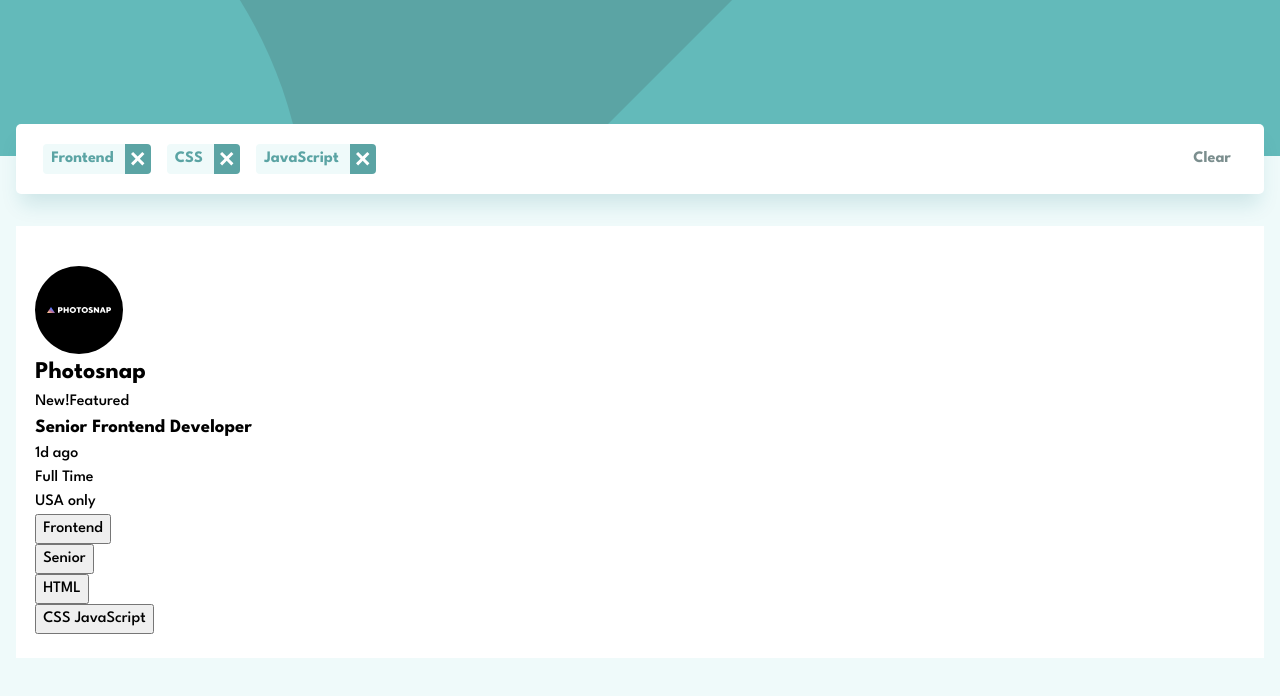
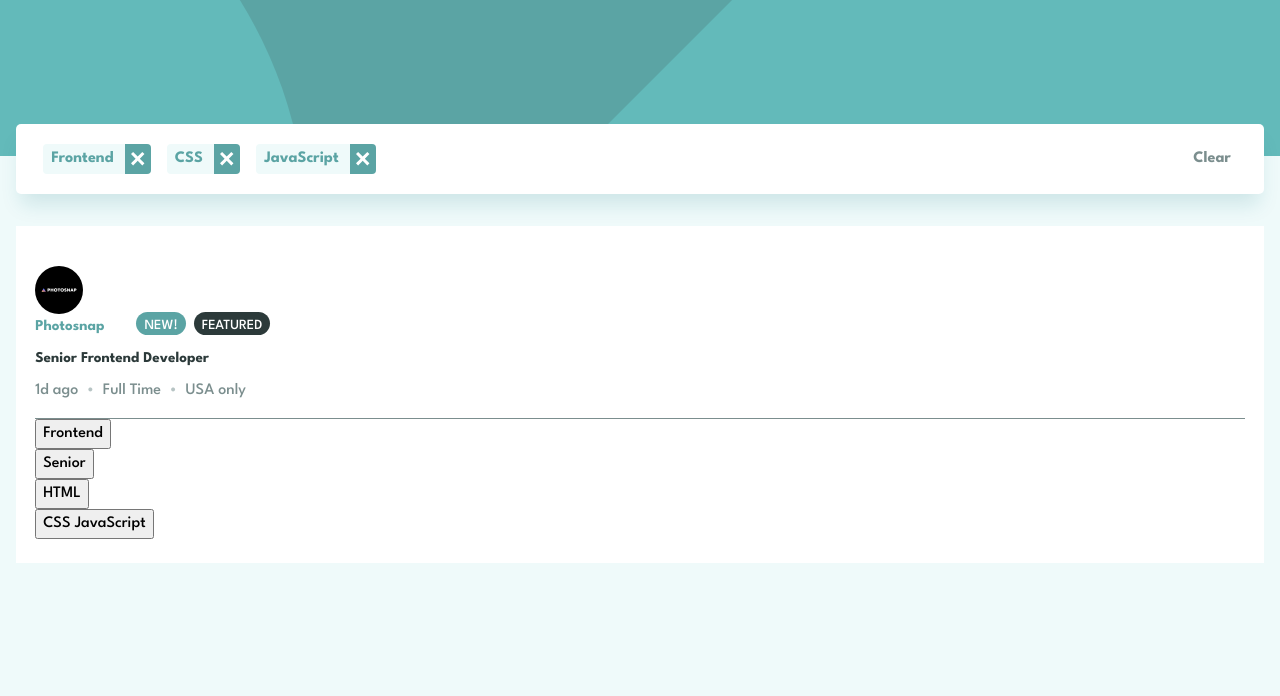
Before and after one commit to ralphvirtucio/job-listings-component, a React (Vite) app: page / in a window 1280 px wide. Shown: the top 696 px of the page. Built offline with nearby package versions, Linux system fonts and the light colour scheme.

Commit message:
Implemented: styles of job content

```diff
--- a/src/components/JobList/Job/JobContent.jsx
+++ b/src/components/JobList/Job/JobContent.jsx
@@ -1,5 +1,6 @@
-import styles from './JobContent.module.css'
-import companyImage from '../../../assets/images/photosnap.svg'
+import styles from './JobContent.module.css';
+import companyImage from '../../../assets/images/photosnap.svg';
+import { Pill } from '../../Pill';
 
 const JobContent = () => {
   return (
@@ -15,8 +16,8 @@ const JobContent = () => {
         <div className={styles['job__content--info-header']}>
           <h2 className={styles.job__company}>Photosnap</h2>
           <div className={styles.job__activity}>
-          <span>New!</span>
-          <span>Featured</span>
+           <Pill label='New!'/>
+           <Pill label='Featured'/>
           </div>
         </div>
 
@@ -24,11 +25,17 @@ const JobContent = () => {
           <h3>Senior Frontend Developer</h3>
         </div>
 
-        <div className={styles.job__details}>
-          <p>1d ago</p>
-          <p>Full Time</p>
-          <p>USA only</p>
-        </div>
+        <ul className={styles.job__details}>
+          <li>
+            <p>1d ago</p>
+          </li>
+          <li>
+            <p>Full Time</p>
+          </li>
+          <li>
+            <p>USA only</p>
+          </li>
+        </ul>
       </div>
     </div>
   );
--- a/src/components/JobList/Job/JobContent.module.css
+++ b/src/components/JobList/Job/JobContent.module.css
@@ -0,0 +1,57 @@
+.job__content {
+  border-bottom: 1px solid var(--neutral-clr-dark-cyan-52);
+  padding-block-end: .95rem;
+}
+
+.job__image {
+  img {
+    width: 3rem;
+    height: 3rem;
+  }
+}
+
+.job__activity {
+  span:not(:last-child) {
+    margin-inline-end: .5rem;
+  }
+}
+
+
+.job__content--info-header {
+  display: flex;
+  align-items: center;
+  gap: 2rem;
+
+  .job__company {
+    color: var(--primary-clr-one);
+    font-size: var(--font-size-body);
+  }
+}
+
+.job__title {
+  margin-block: .56rem;
+  h3 {
+    font-size: var(--font-size-body);
+    color: var(--neutral-clr-dark-cyan-20);
+    font-weight: 700;
+  }
+}
+
+.job__details {
+  display: flex;
+  gap: .5rem;
+
+  li {
+    display: flex;
+    gap: .5rem;
+    color: var(--neutral-clr-dark-cyan-52);
+   &:not(:nth-child(1)) {
+      &::before {
+        color: #B7C4C4;
+        content: "\2022";
+        display: inline-block;
+
+      }
+   }
+  }
+}
--- /dev/null
+++ b/src/components/Pill/Pill.module.css
@@ -0,0 +1,18 @@
+.pill {
+color: #fff;
+border-radius: 12px;
+padding-block-start: .45rem;
+padding-block-end: .19rem;
+padding-inline: .5rem;
+text-transform: uppercase;
+font-size: 0.875rem;
+text-align: center;
+}
+
+.pill--featured {
+background-color: var(--neutral-clr-dark-cyan-20);
+}
+
+.pill--new {
+  background-color: var(--primary-clr-one);
+}
--- /dev/null
+++ b/src/components/Pill/index.jsx
@@ -0,0 +1,17 @@
+import PropTypes from 'prop-types'
+
+import styles from './Pill.module.css'
+
+export const Pill = ({label}) => {
+
+  const pillStyle = label.toLowerCase() === 'featured' ? 'pill--featured' : 'pill--new'
+
+  return (
+    <span className={`${styles.pill} ${styles[pillStyle]}`}>{label}</span>
+  )
+}
+
+
+Pill.propTypes = {
+  label: PropTypes.string
+}
```
